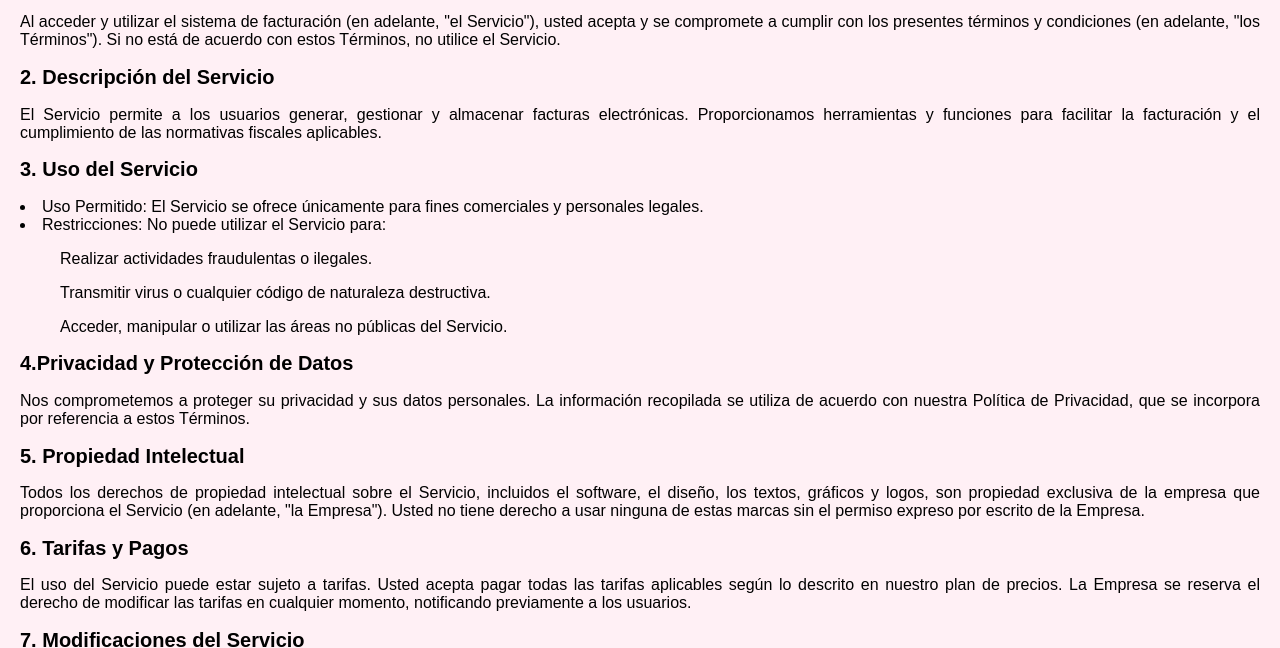
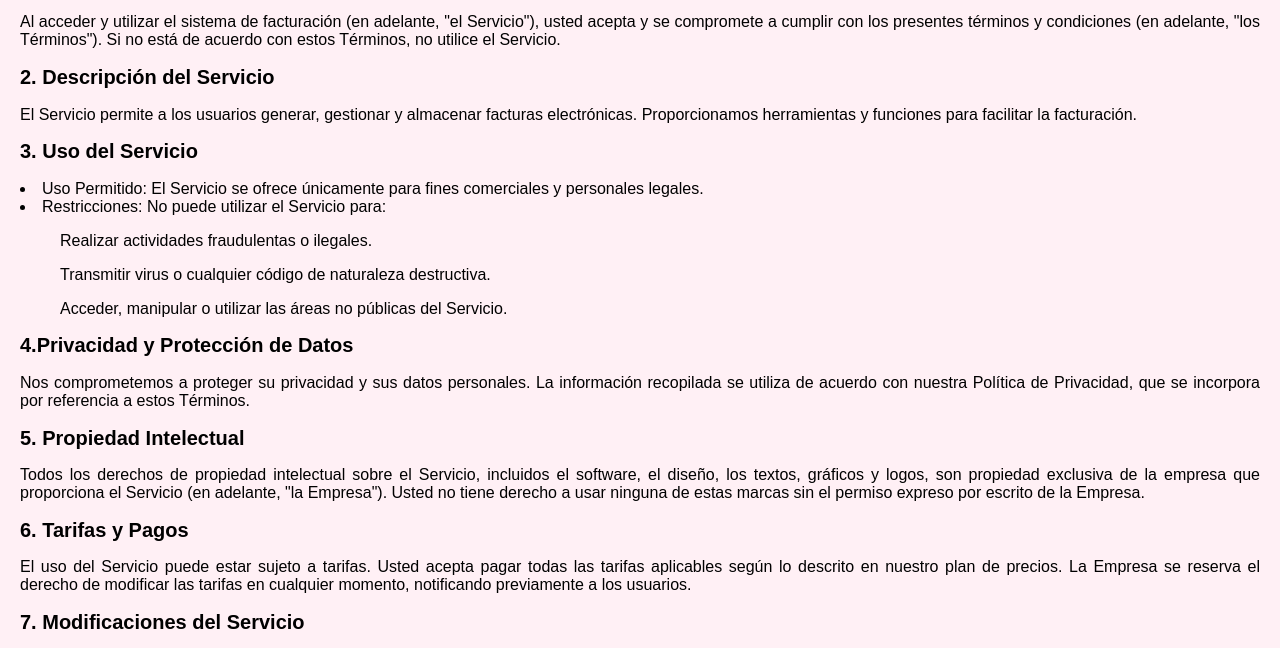
Before and after one commit to Tu-Sistema-Preferido/AcercaDe, a plain HTML site: page index2.html in a window 1280 px wide. Shown: the part 126-774 px from the top of the page. Drawn offline with Linux system fonts and the light colour scheme.

Commit message:
Update index2.html

```diff
--- a/index2.html
+++ b/index2.html
@@ -11,7 +11,7 @@
     <h2>1. Aceptación de los Términos</h2>
     <p>Al acceder y utilizar el sistema de facturación (en adelante, "el Servicio"), usted acepta y se compromete a cumplir con los presentes términos y condiciones (en adelante, "los Términos"). Si no está de acuerdo con estos Términos, no utilice el Servicio.<br>
     <h2>2. Descripción del Servicio</h2>
-    <p>El Servicio permite a los usuarios generar, gestionar y almacenar facturas electrónicas. Proporcionamos herramientas y funciones para facilitar la facturación y el cumplimiento de las normativas fiscales aplicables.
+    <p>El Servicio permite a los usuarios generar, gestionar y almacenar facturas electrónicas. Proporcionamos herramientas y funciones para facilitar la facturación.
     <h2>3. Uso del Servicio</h2>
     <li>
     	Uso Permitido: El Servicio se ofrece únicamente para fines comerciales y personales legales.
```
